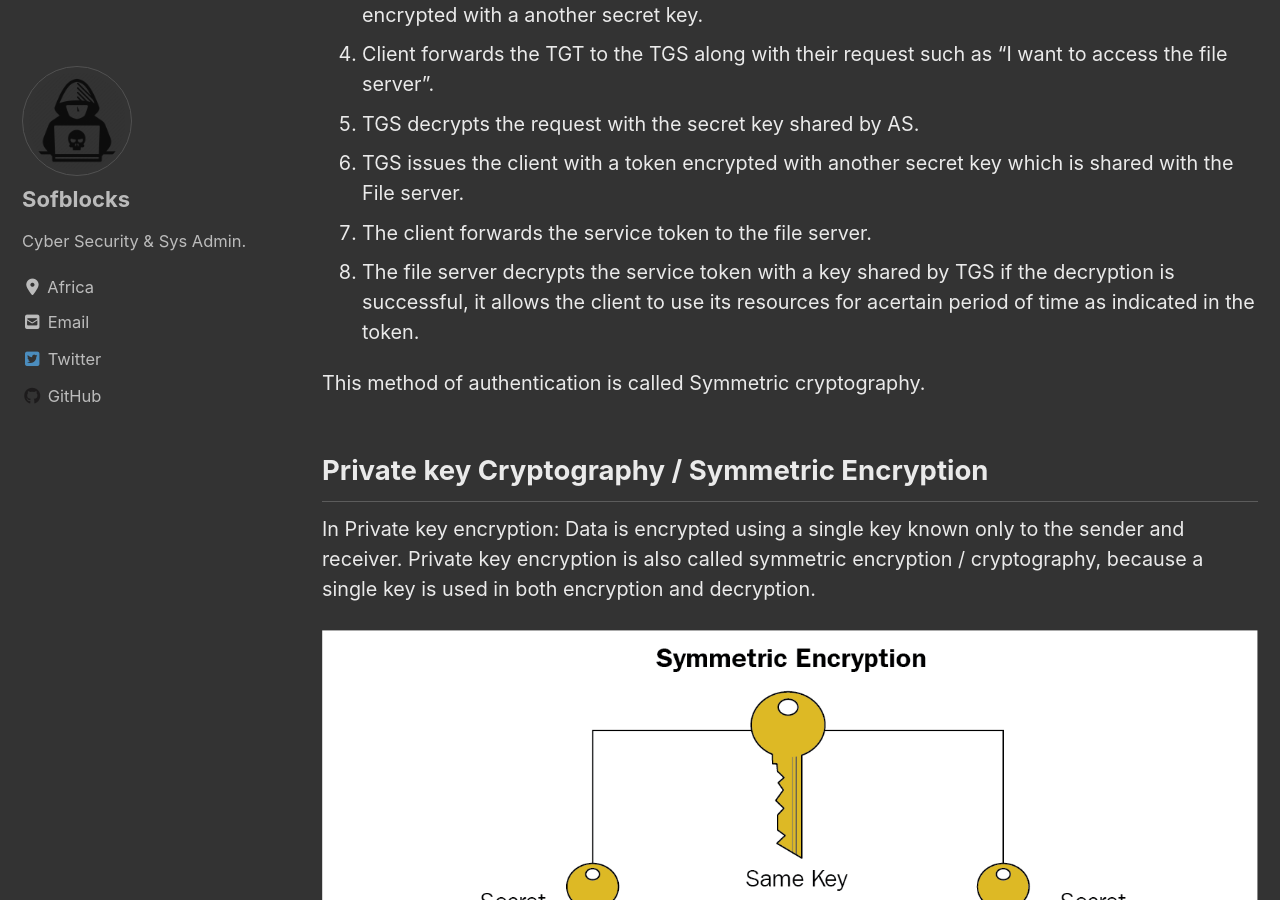
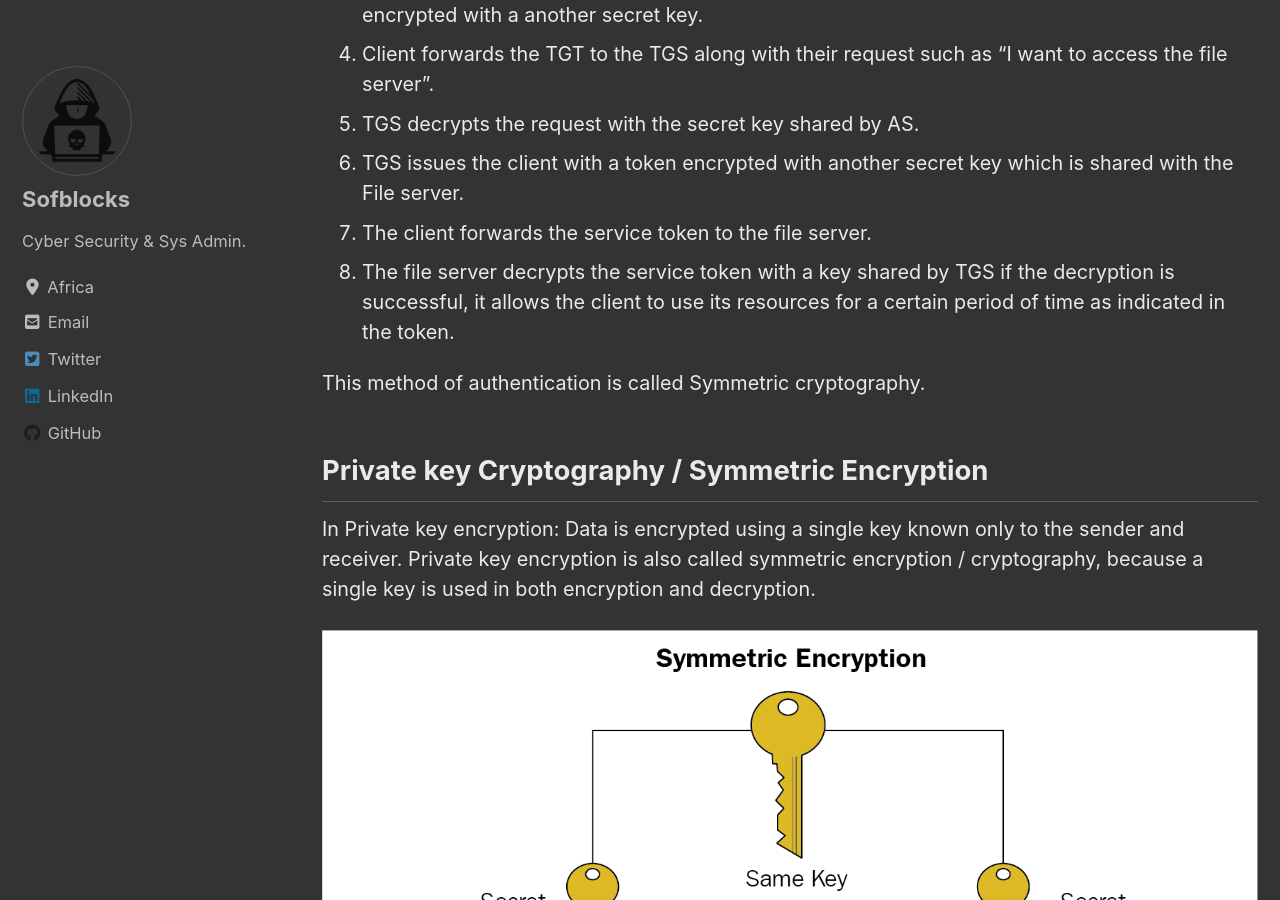
Before and after one commit to sofblocks/sofblocks.github.io, a Jekyll site: the page built from _posts/blog/2020-05-07-cryptography.md, in a window 1280 px wide and 900 px high, scrolled down 1805 px. Built offline with Jekyll 4.4.1, drawn with Linux system fonts in a browser that asks for light colours; cached includes are drawn as plain includes; nearby versions of some CDN libraries; comment, search, counter and statistics services are not loaded.

Commit message:
config-updates

```diff
--- a/_config.yml
+++ b/_config.yml
@@ -100,6 +100,7 @@ author:
   email            : "sofblocks@gmail.com"
   twitter          : "sofblocks"
   github           : "sofblocks"
+  linkedin         : "kevin-mwanjumwa"
   links:
     - label: "Email"
       icon: "fas fa-fw fa-envelope-square"
@@ -119,6 +120,9 @@ author:
     - label: "Instagram"
       icon: "fab fa-fw fa-instagram"
       # url: "https://instagram.com/"
+    - label: "Linkedin"
+      icon: "fab fa-fw fa-linkedin"
+      # url: "https://linkedin.com/
 
 # Site Footer
 footer:
--- a/_posts/blog/2020-05-07-cryptography.md
+++ b/_posts/blog/2020-05-07-cryptography.md
@@ -38,7 +38,7 @@ KDC is made up of:
 5. TGS decrypts the request with the secret key shared by AS.
 6. TGS issues the client with a token encrypted with another secret key which is shared with the File server.
 7. The client forwards the service token to the file server.
-8. The file server decrypts the service token with a key shared by TGS if the decryption is successful, it allows the client to use its resources for acertain period of time as indicated in the token.
+8. The file server decrypts the service token with a key shared by TGS if the decryption is successful, it allows the client to use its resources for a certain period of time as indicated in the token.
 
 This method of authentication is called Symmetric cryptography.
 
```
